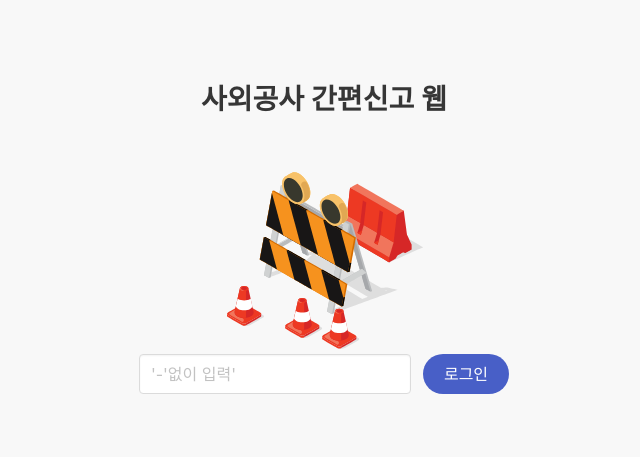
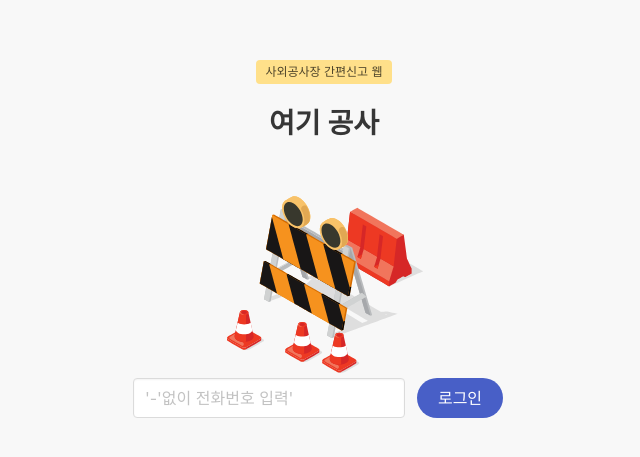
Before and after one commit to nitconst/nitgongsa, a React (Create React App) app: page /#/ in a window 1280 px wide. Shown: the part 155-612 px from the top of the page, without its empty margins (316-956 px from the left). Built offline with nearby package versions, Linux system fonts and the light colour scheme; no server answers; what react-geocode would draw is missing.

Commit message:
Style/Title

```diff
--- a/public/index.html
+++ b/public/index.html
@@ -38,7 +38,7 @@
       gtag("config", "G-KMLFNQNTSC");
     </script>
 
-    <title>사외공사 간편신고 웹</title>
+    <title>여기 공사</title>
   </head>
   <body>
     <noscript>You need to enable JavaScript to run this app.</noscript>
--- a/src/routes/Auth.js
+++ b/src/routes/Auth.js
@@ -3,11 +3,13 @@ import { authService } from "fbase";
 import { RecaptchaVerifier, signInWithPhoneNumber } from "firebase/auth";
 import Lottie from "react-lottie";
 import mainAnimationData from "lotties/auth-construction.json";
+import loadingAnimationData from "lotties/loading-construction.json";
 
 const Auth = () => {
   const [phoneNumber, setPhonenumber] = useState("");
   const [codeNumber, setCodeNumber] = useState("");
   const [isSendSMS, setIsSendSms] = useState("");
+  const [isLoading, setIsLoading] = useState(false);
   const appVerifier = window.recaptchaVerifier;
   const phoneNumberTest = "+16505551234";
   const testVerificationCode = "123456";
@@ -16,6 +18,15 @@ const Auth = () => {
     loop: true,
     autoplay: true,
     animationData: mainAnimationData,
+    rendererSettings: {
+      preserveAspectRatio: "xMidYMid slice",
+    },
+  };
+
+  const defaultOptions2 = {
+    loop: true,
+    autoplay: true,
+    animationData: loadingAnimationData,
     rendererSettings: {
       preserveAspectRatio: "xMidYMid slice",
     },
@@ -51,12 +62,14 @@ const Auth = () => {
     //   {},
     //   authService
     // );
+    setIsLoading(true);
     signInWithPhoneNumber(authService, "+82" + phoneNumber, appVerifier)
       .then((confirmationResult) => {
         setIsSendSms(true);
         // SMS sent. Prompt user to type the code from the message, then sign the
         // user in with confirmationResult.confirm(code).
         window.confirmationResult = confirmationResult;
+        setIsLoading(false);
         // ...
       })
       .catch((error) => {
@@ -94,7 +107,11 @@ const Auth = () => {
     <>
       <div className="auth-container">
         <div className="content">
-          <h1>사외공사 간편신고 웹</h1>
+          <span class="tag is-warning">사외공사장 간편신고 웹</span>
+        </div>
+
+        <div className="content">
+          <h1>여기 공사</h1>
         </div>
         <Lottie options={defaultOptions} height={200} width={200} />
         <div className="field is-grouped">
@@ -103,7 +120,7 @@ const Auth = () => {
               className="input"
               name="phone"
               type="phone"
-              placeholder="'-'없이 입력'"
+              placeholder="'-'없이 전화번호 입력'"
               value={phoneNumber}
               onChange={onChanged}
             />
@@ -113,6 +130,11 @@ const Auth = () => {
               로그인
             </a>
           </p>
+          <div>
+            {isLoading && (
+              <Lottie options={defaultOptions2} height={60} width={60} />
+            )}
+          </div>
         </div>
 
         <>
--- a/src/routes/Home.js
+++ b/src/routes/Home.js
@@ -32,7 +32,7 @@ const Home = ({ userObj, codeNum }) => {
       <div className="container is-mobile">
         <section className="hero is-small is-link">
           <div className="hero-body">
-            <p className="title">사외공사 간편신고 웹</p>
+            <p className="title">여기 공사</p>
             <p className="subtitle">
               스마트폰 카메라 촬영으로 공사 간편신고가 가능한 Web입니다.
             </p>
```
